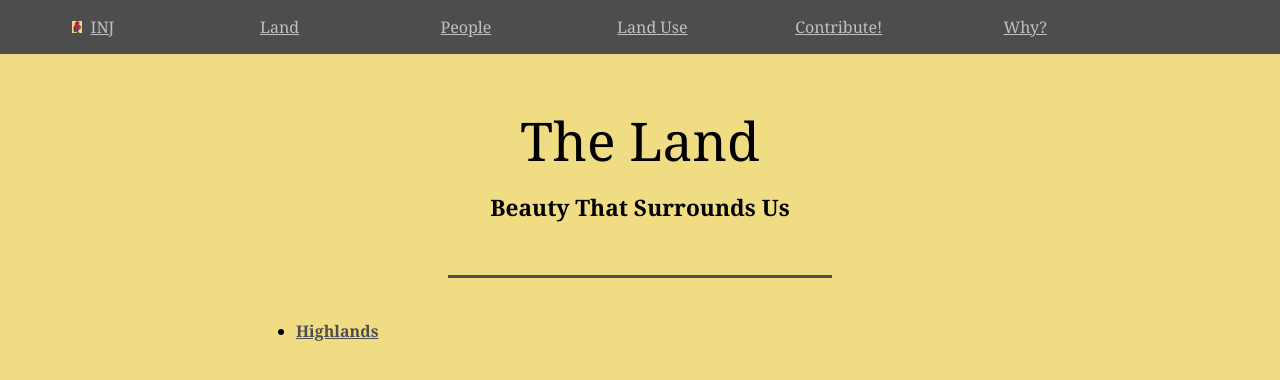
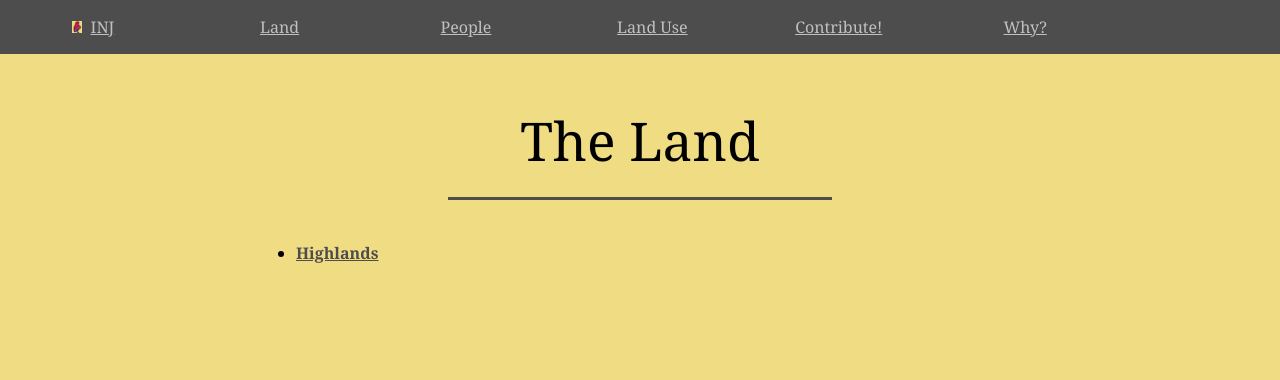
Before and after one commit to jonfried/oakafee.github.io, a Jekyll site: the page built from land.html, in a window 1280 px wide. Shown: the top 380 px of the page. Built offline with Jekyll 4.4.1, drawn with Linux system fonts in a browser that asks for light colours.

Commit message:
Update land.html

```diff
--- a/land.html
+++ b/land.html
@@ -1,7 +1,6 @@
 ---
 layout: post
 title: The Land
-subtitle: Beauty That Surrounds Us
 ---
 
 <ul>
```
